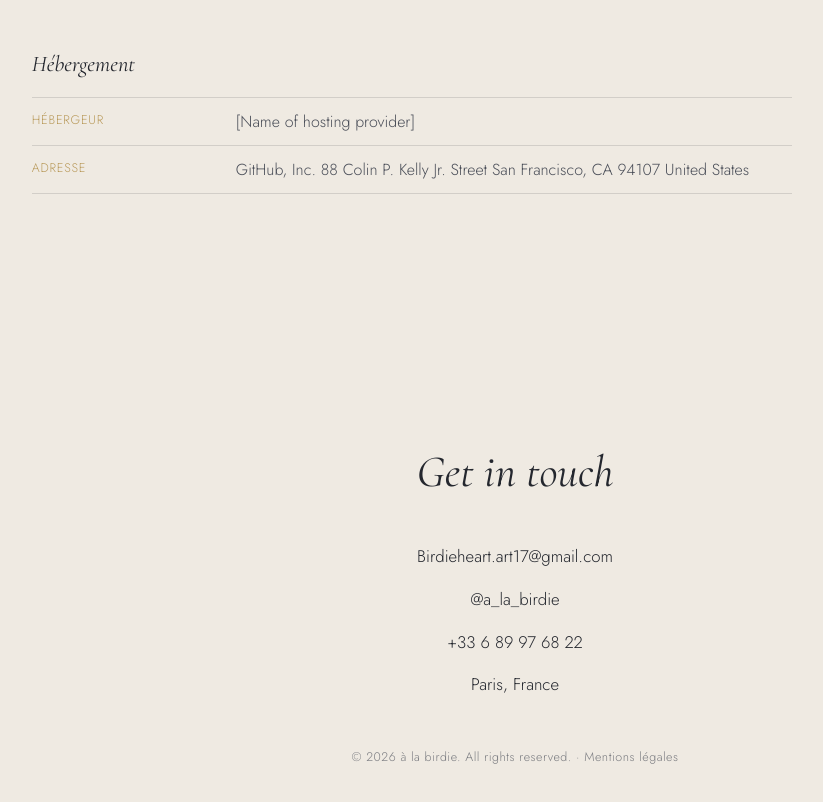
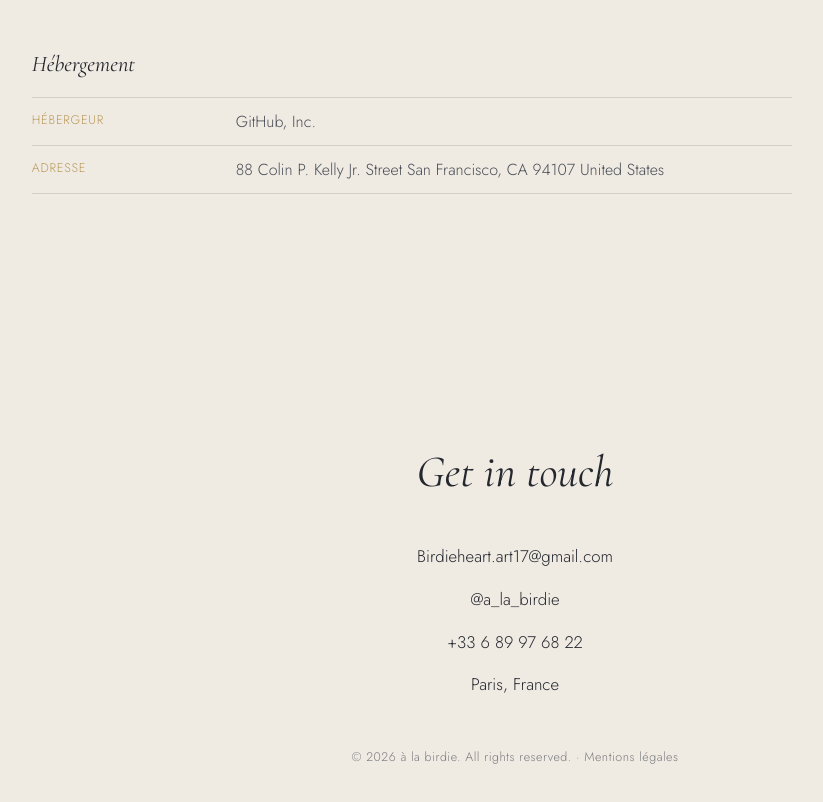
Before and after one commit to b1polar/alabirdie, a plain HTML site: page mentions-legales.html in a window 1280 px wide. Shown: the part 1209-2011 px from the top of the page, without its empty margins (125-948 px from the left). Drawn offline with nearby package versions, Linux system fonts and the light colour scheme.

Commit message:
last touch

```diff
--- a/mentions-legales.html
+++ b/mentions-legales.html
@@ -98,12 +98,11 @@
       <ul class="legal-fields">
         <li>
           <span class="field-label">Hébergeur</span>
-          <span>[Name of hosting provider]</span>
+          <span>GitHub, Inc.</span>
         </li>
         <li>
           <span class="field-label">Adresse</span>
           <span>
-              GitHub, Inc.
               88 Colin P. Kelly Jr. Street
               San Francisco, CA 94107
               United States
```
